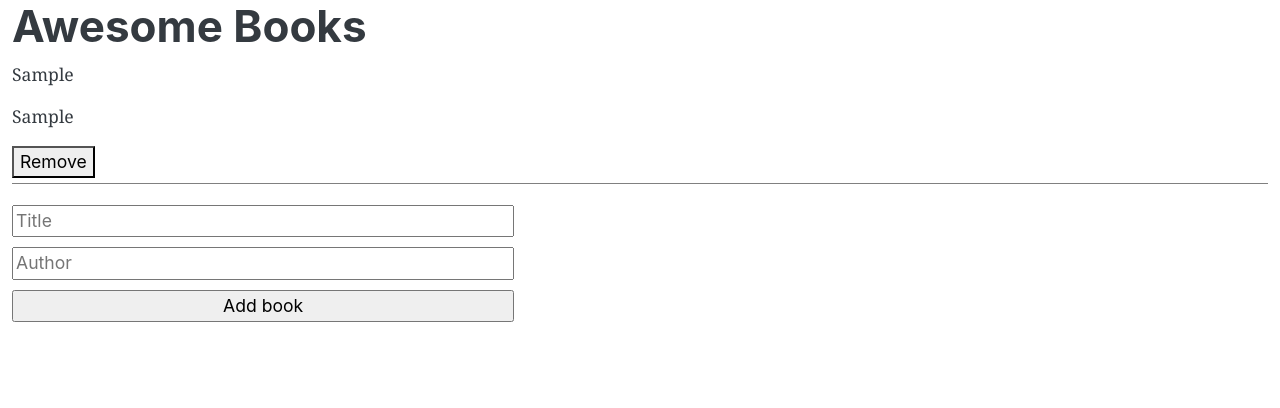
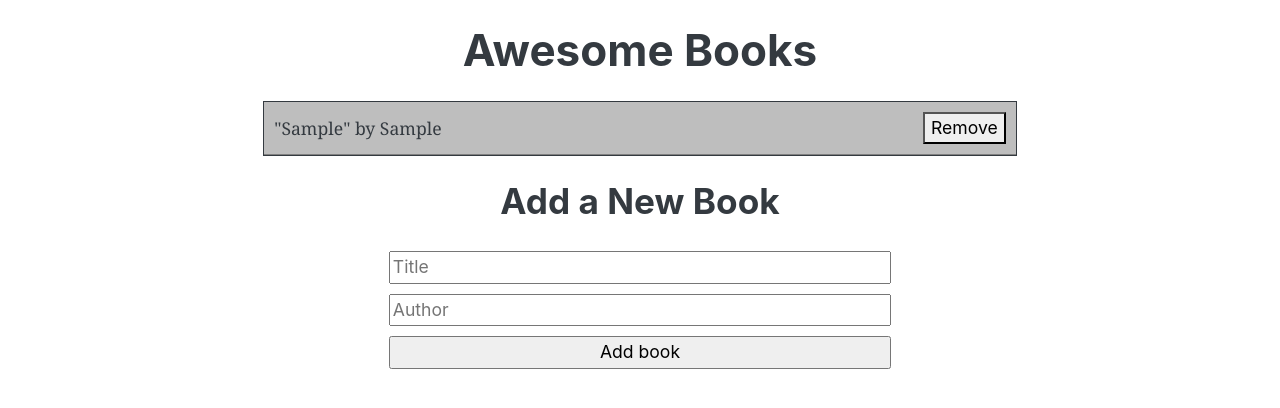
Before and after one commit to memelopez/awesomeBooks, a website: page index.html in a window 1280 px wide. Both pictures are taken after typing "Sample", "Sample" into the empty fields and a click on the input "Add book". Drawn offline with nearby package versions, Linux system fonts and the light colour scheme.

Commit message:
Style the app layout

```diff
--- a/app.js
+++ b/app.js
@@ -48,8 +48,7 @@ class UI {
     const item = document.createElement('li');
 
     item.innerHTML = `
-      <p>${book.title}</p>
-      <p>${book.author}</p>
+      <p class="p-0 m-0">"${book.title}" by ${book.author}</p>
       <button>Remove</button>
     `;
 
--- a/index.html
+++ b/index.html
@@ -10,10 +10,11 @@
   <script src="app.js" defer></script>
 </head>
 <body>
-  <div class="container-fluid d-flex flex-column justify-content-center">
-    <h1>Awesome Books</h1>
-    <ul id="book-list" class="book-list"></ul>
-    <form action="submit" id="book-form" class="book-form">
+  <div class="container-fluid">
+    <h1 class="text-center my-4">Awesome Books</h1>
+    <ul id="book-list" class="book-list m-auto border border-dark"></ul>
+    <form action="submit" id="book-form" class="book-form m-auto">
+      <h2 class="text-center my-4">Add a New Book</h2>
       <input type="text" name="" id="book-title" placeholder="Title">
       <input type="text" name="" id="book-author" placeholder="Author">
       <input type="submit" value="Add book">
--- a/styles.css
+++ b/styles.css
@@ -6,11 +6,19 @@ a {
 
 ul {
   list-style-type: none;
+  width: 60%;
 }
 
 li {
   border-bottom: 1px solid grey;
-  padding-bottom: 5px;
+  display: flex;
+  align-items: center;
+  justify-content: space-between;
+  padding: 10px;
+}
+
+ul#book-list li:nth-child(odd) {
+  background-color: rgb(190, 190, 190);
 }
 
 .book-form {
```
